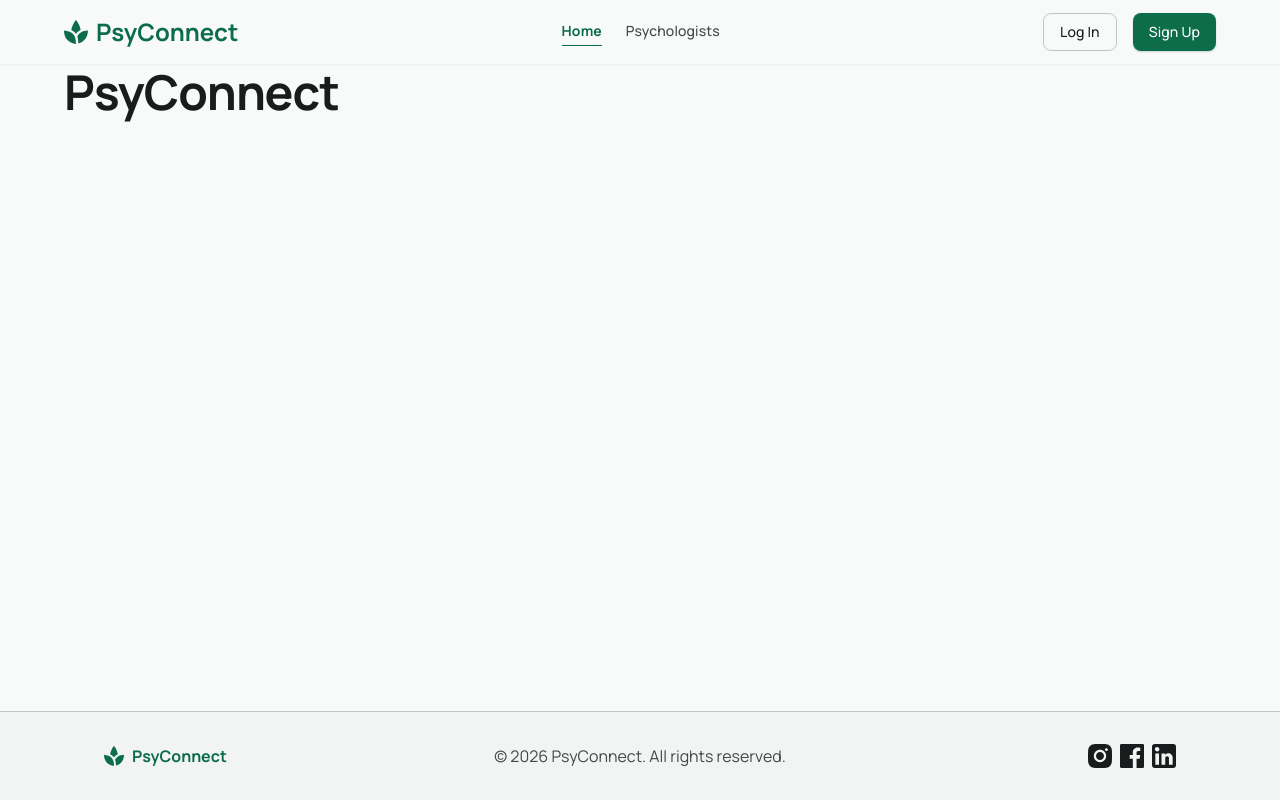
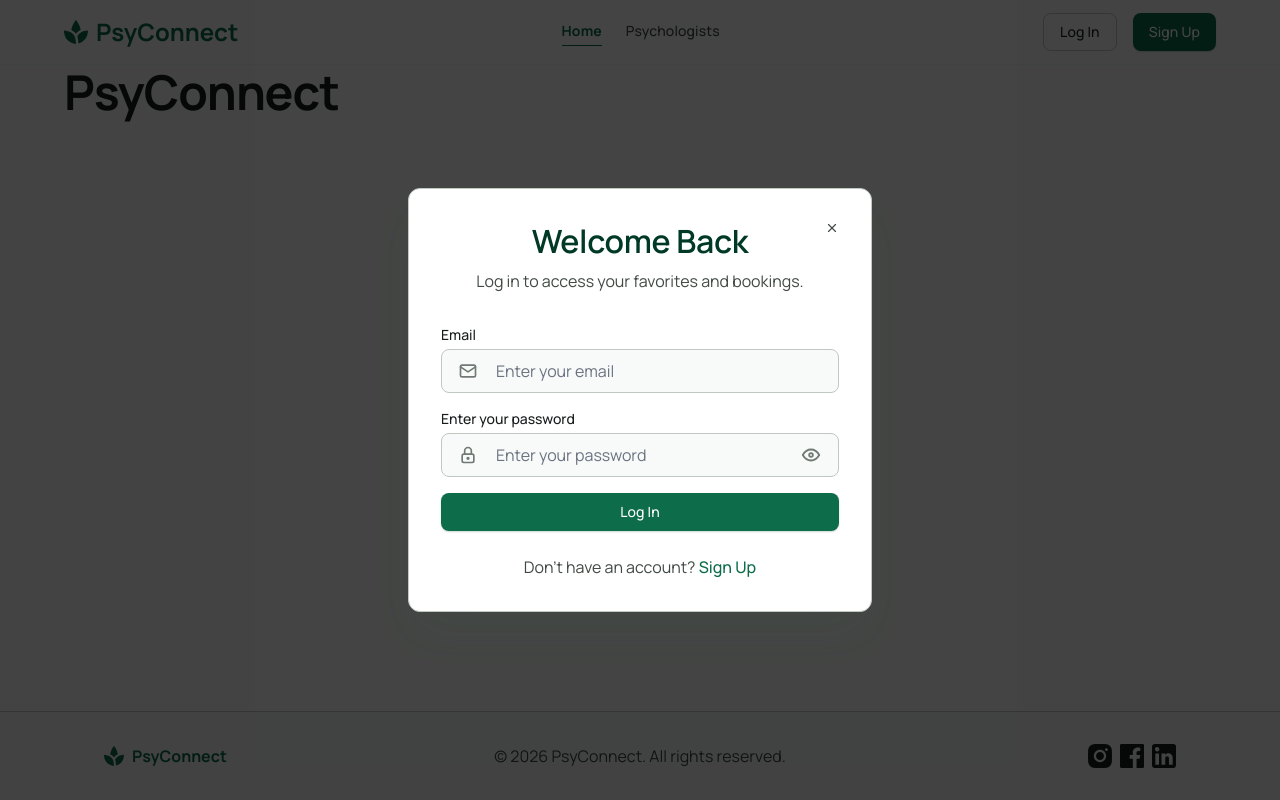
Before and after one commit to OksanaVakuliak/psy-connect, a Next.js app: page / in a window 1280 px wide. Both pictures are taken after a click on the button "Log In". Built offline with nearby package versions, Linux system fonts and the light colour scheme; no server answers.

Commit message:
Add login and registration forms in an auth modal

```diff
--- a/src/app/layout.tsx
+++ b/src/app/layout.tsx
@@ -1,4 +1,5 @@
 import type { Metadata } from 'next';
+import AuthModal from '@/components/AuthModal/AuthModal';
 import Footer from '@/components/Footer/Footer';
 import Header from '@/components/Header/Header';
 import Providers from '@/components/Providers/Providers';
@@ -23,6 +24,7 @@ export default function RootLayout({ children }: LayoutProps<'/'>) {
           <Header />
           <main className={styles.main}>{children}</main>
           <Footer />
+          <AuthModal />
         </Providers>
       </body>
     </html>
--- /dev/null
+++ b/src/components/AuthModal/AuthModal.module.css
@@ -0,0 +1,39 @@
+.header {
+  display: flex;
+  flex-direction: column;
+  gap: var(--space-2);
+  margin-bottom: var(--space-6);
+  padding-inline: var(--space-6);
+  text-align: center;
+}
+
+.title {
+  color: var(--color-primary-darkest);
+}
+
+.subtitle {
+  color: var(--color-text-secondary);
+}
+
+.form {
+  display: flex;
+  flex-direction: column;
+  gap: var(--space-4);
+}
+
+.footer {
+  margin-top: var(--space-5);
+  color: var(--color-text-secondary);
+  text-align: center;
+}
+
+.switch {
+  color: var(--color-primary);
+  font-weight: var(--font-weight-medium);
+  transition: color var(--transition-fast);
+}
+
+.switch:hover,
+.switch:focus-visible {
+  color: var(--color-primary-hover);
+}
--- /dev/null
+++ b/src/components/AuthModal/AuthModal.tsx
@@ -0,0 +1,27 @@
+'use client';
+
+import { ModalOverlay } from '@/components/ui';
+import { useAuthStore } from '@/store/authStore';
+import LoginForm from './LoginForm';
+import RegisterForm from './RegisterForm';
+
+const TITLE_ID = 'auth-modal-title';
+
+export default function AuthModal() {
+  const authModal = useAuthStore((state) => state.authModal);
+  const closeAuthModal = useAuthStore((state) => state.closeAuthModal);
+
+  if (!authModal) {
+    return null;
+  }
+
+  return (
+    <ModalOverlay onClose={closeAuthModal} labelledBy={TITLE_ID}>
+      {authModal === 'login' ? (
+        <LoginForm titleId={TITLE_ID} />
+      ) : (
+        <RegisterForm titleId={TITLE_ID} />
+      )}
+    </ModalOverlay>
+  );
+}
--- /dev/null
+++ b/src/components/AuthModal/LoginForm.tsx
@@ -0,0 +1,99 @@
+'use client';
+
+import { useMutation } from '@tanstack/react-query';
+import { useFormik } from 'formik';
+import toast from 'react-hot-toast';
+import * as Yup from 'yup';
+import { IconLock, IconMail } from '@tabler/icons-react';
+import { Button, TextField } from '@/components/ui';
+import { getErrorMessage, getErrorStatus, login } from '@/lib/api';
+import { useAuthStore } from '@/store/authStore';
+import styles from './AuthModal.module.css';
+
+const INVALID_CREDENTIALS_STATUS = 401;
+const INVALID_CREDENTIALS_MESSAGE = 'Invalid email or password.';
+
+const validationSchema = Yup.object({
+  email: Yup.string().email('Please enter a valid email').required('Email is required'),
+  password: Yup.string()
+    .min(8, 'Password must be at least 8 characters')
+    .required('Password is required'),
+});
+
+interface LoginFormProps {
+  titleId: string;
+}
+
+export default function LoginForm({ titleId }: LoginFormProps) {
+  const setUser = useAuthStore((state) => state.setUser);
+  const closeAuthModal = useAuthStore((state) => state.closeAuthModal);
+  const openAuthModal = useAuthStore((state) => state.openAuthModal);
+
+  const { mutate, isPending } = useMutation({
+    mutationFn: login,
+    onSuccess: ({ user }) => {
+      setUser(user);
+      closeAuthModal();
+    },
+    onError: (error) => {
+      toast.error(
+        getErrorStatus(error) === INVALID_CREDENTIALS_STATUS
+          ? INVALID_CREDENTIALS_MESSAGE
+          : getErrorMessage(error),
+      );
+    },
+  });
+
+  const formik = useFormik({
+    initialValues: { email: '', password: '' },
+    validationSchema,
+    onSubmit: (values) => mutate(values),
+  });
+
+  const fieldError = (field: keyof typeof formik.initialValues) =>
+    formik.touched[field] ? formik.errors[field] : undefined;
+
+  return (
+    <>
+      <div className={styles.header}>
+        <h2 className={styles.title} id={titleId}>
+          Welcome Back
+        </h2>
+        <p className={styles.subtitle}>Log in to access your favorites and bookings.</p>
+      </div>
+
+      <form className={styles.form} onSubmit={formik.handleSubmit} noValidate>
+        <TextField
+          label="Email"
+          type="email"
+          icon={IconMail}
+          placeholder="Enter your email"
+          autoComplete="email"
+          error={fieldError('email')}
+          {...formik.getFieldProps('email')}
+        />
+
+        <TextField
+          label="Enter your password"
+          type="password"
+          icon={IconLock}
+          placeholder="Enter your password"
+          autoComplete="current-password"
+          error={fieldError('password')}
+          {...formik.getFieldProps('password')}
+        />
+
+        <Button type="submit" fullWidth disabled={isPending}>
+          {isPending ? 'Logging in…' : 'Log In'}
+        </Button>
+      </form>
+
+      <p className={styles.footer}>
+        Don&apos;t have an account?{' '}
+        <button type="button" className={styles.switch} onClick={() => openAuthModal('register')}>
+          Sign Up
+        </button>
+      </p>
+    </>
+  );
+}
--- /dev/null
+++ b/src/components/AuthModal/RegisterForm.tsx
@@ -0,0 +1,114 @@
+'use client';
+
+import { useMutation } from '@tanstack/react-query';
+import { useFormik } from 'formik';
+import toast from 'react-hot-toast';
+import * as Yup from 'yup';
+import { IconLock, IconMail, IconUser } from '@tabler/icons-react';
+import { Button, TextField } from '@/components/ui';
+import { getErrorMessage, getErrorStatus, register } from '@/lib/api';
+import { useAuthStore } from '@/store/authStore';
+import styles from './AuthModal.module.css';
+
+const EMAIL_TAKEN_STATUS = 409;
+const EMAIL_TAKEN_MESSAGE = 'An account with this email already exists.';
+
+const validationSchema = Yup.object({
+  name: Yup.string()
+    .trim()
+    .min(2, 'Name must be at least 2 characters')
+    .max(50, 'Name must be at most 50 characters')
+    .required('Name is required'),
+  email: Yup.string().email('Please enter a valid email').required('Email is required'),
+  password: Yup.string()
+    .min(8, 'Password must be at least 8 characters')
+    .max(64, 'Password must be at most 64 characters')
+    .required('Password is required'),
+});
+
+interface RegisterFormProps {
+  titleId: string;
+}
+
+export default function RegisterForm({ titleId }: RegisterFormProps) {
+  const setUser = useAuthStore((state) => state.setUser);
+  const closeAuthModal = useAuthStore((state) => state.closeAuthModal);
+  const openAuthModal = useAuthStore((state) => state.openAuthModal);
+
+  const { mutate, isPending } = useMutation({
+    mutationFn: register,
+    onSuccess: ({ user }) => {
+      setUser(user);
+      closeAuthModal();
+    },
+    onError: (error) => {
+      toast.error(
+        getErrorStatus(error) === EMAIL_TAKEN_STATUS ? EMAIL_TAKEN_MESSAGE : getErrorMessage(error),
+      );
+    },
+  });
+
+  const formik = useFormik({
+    initialValues: { name: '', email: '', password: '' },
+    validationSchema,
+    onSubmit: ({ name, email, password }) => mutate({ name: name.trim(), email, password }),
+  });
+
+  const fieldError = (field: keyof typeof formik.initialValues) =>
+    formik.touched[field] ? formik.errors[field] : undefined;
+
+  return (
+    <>
+      <div className={styles.header}>
+        <h2 className={styles.title} id={titleId}>
+          Create an Account
+        </h2>
+        <p className={styles.subtitle}>
+          Join PsyConnect to save your favorite specialists and book sessions.
+        </p>
+      </div>
+
+      <form className={styles.form} onSubmit={formik.handleSubmit} noValidate>
+        <TextField
+          label="Name"
+          icon={IconUser}
+          placeholder="Enter your name"
+          autoComplete="name"
+          error={fieldError('name')}
+          {...formik.getFieldProps('name')}
+        />
+
+        <TextField
+          label="Email"
+          type="email"
+          icon={IconMail}
+          placeholder="Enter your email"
+          autoComplete="email"
+          error={fieldError('email')}
+          {...formik.getFieldProps('email')}
+        />
+
+        <TextField
+          label="Create a password"
+          type="password"
+          icon={IconLock}
+          placeholder="Enter your password"
+          autoComplete="new-password"
+          error={fieldError('password')}
+          {...formik.getFieldProps('password')}
+        />
+
+        <Button type="submit" fullWidth disabled={isPending}>
+          {isPending ? 'Signing up…' : 'Sign Up'}
+        </Button>
+      </form>
+
+      <p className={styles.footer}>
+        Already have an account?{' '}
+        <button type="button" className={styles.switch} onClick={() => openAuthModal('login')}>
+          Log In
+        </button>
+      </p>
+    </>
+  );
+}
```
